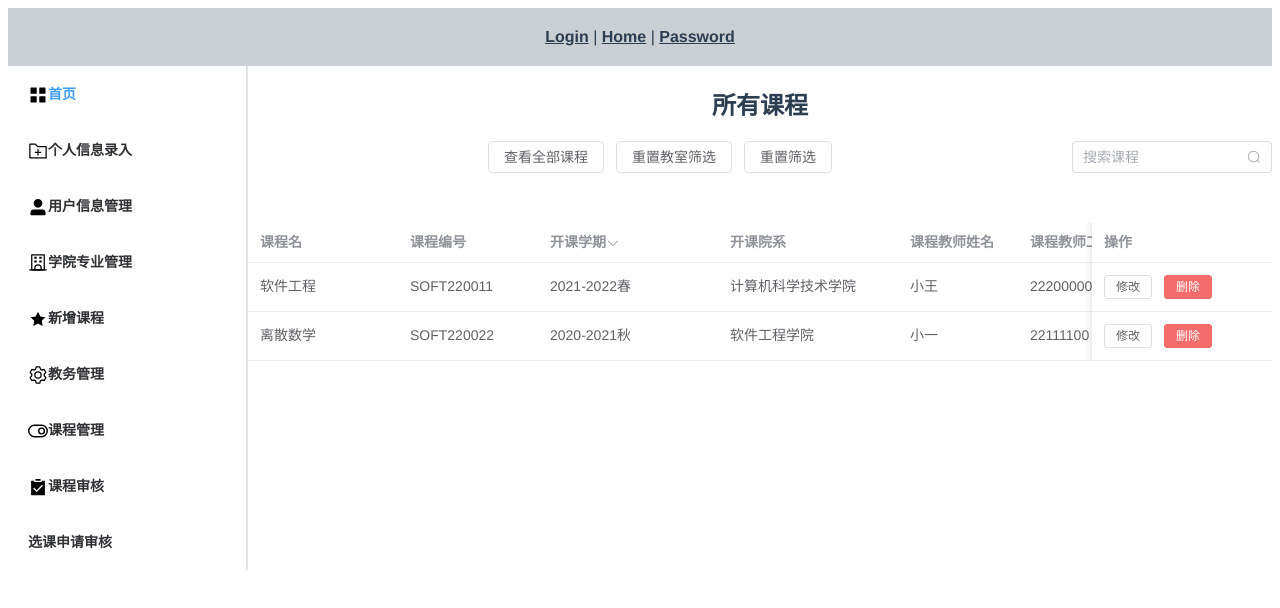
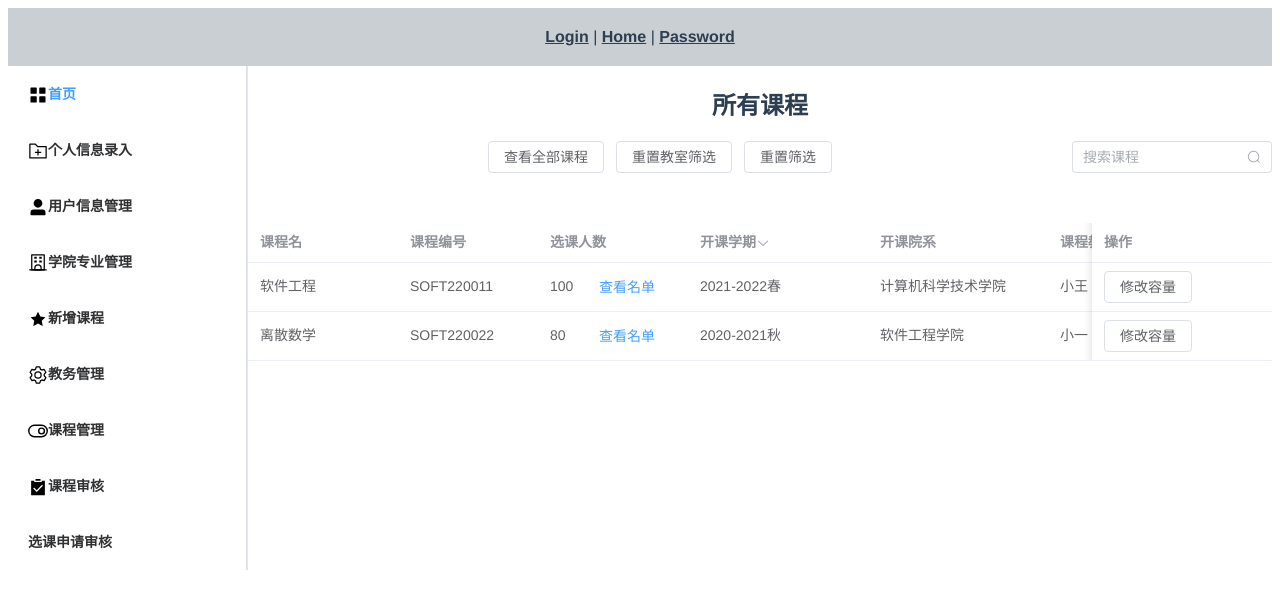
Before and after one commit to JoshYxy/SoftwareEnginnering2022, a Vue app in the folder front_end/: page /home/admin/course in a window 1280 px wide. Shown: the top 608 px of the page. Built offline with nearby package versions, Linux system fonts and the light colour scheme; sample sign-in values are in the browser's storage.

Commit message:
UPDATE:修改课程容量

```diff
--- a/front_end/src/components/course/AdminCourse.vue
+++ b/front_end/src/components/course/AdminCourse.vue
@@ -12,6 +12,14 @@
     <el-table class="class-table" :data="courses" ref="coursesData" :row-class-name="tableRowClassName" max-height="500px" @filter-change="filterChang">
         <el-table-column fixed prop="courseName" label="课程名" width="150" />
         <el-table-column fixed prop="courseNum" label="课程编号" width="140" />
+        <el-table-column fixed v-if="courseStatus != CLOSE" prop="selected" label="选课人数" width="150" >
+            <template #default="scope">
+                <div class="namelist">
+                    <span>{{scope.row.selected}}</span>
+                    <el-button class="namelist-button" type="text" @click="openList(scope.$index)" style="text-align:right">查看名单</el-button>
+                </div>
+            </template>
+        </el-table-column>
         <el-table-column prop="year,semester" label="开课学期" width="180"
             :filter-multiple="true"
             :filters="yearFilters"
@@ -80,8 +88,9 @@
         </el-table-column>
         <el-table-column fixed="right" label="操作" width="180">
         <template #default="scope">
-            <el-button v-if="scope.row.type != 'deleted'" size="small" @click="handleEdit(scope.$index, scope.row)">修改</el-button>
-            <el-button v-if="scope.row.type != 'deleted'" size="small" type="danger" @click="handleDelete(scope.$index, scope.row)">删除</el-button>
+            <el-button v-if="scope.row.type != 'deleted' && courseStatus == CLOSE" size="small" @click="handleEdit(scope.$index, scope.row)">修改</el-button>
+            <el-button v-if="courseStatus != CLOSE" @click="editCapacity(scope.$index)">修改容量</el-button>
+            <el-button v-if="scope.row.type != 'deleted' && courseStatus == CLOSE" size="small" type="danger" @click="handleDelete(scope.$index, scope.row)">删除</el-button>
             <el-dialog
                 width="70%"
                 v-model="editTableVisible[scope.$index]"
@@ -179,7 +188,13 @@
         </template>
         </el-table-column>
     </el-table>
-
+    <el-dialog v-model="listTableVisible" title="选课名单" :append-to-body="true">
+        <el-table :data="namelist" stripe max-height="450px">
+            <el-table-column prop="name" label="姓名" />
+            <el-table-column prop="number" label="学号" />
+            <el-table-column prop="major" label="专业" />
+        </el-table>
+    </el-dialog>
 </template>
 
 <script>
@@ -251,12 +266,20 @@ export default {
             buildingToAbbr: global_.buildingToAbbr,
             semesters: global_.semesters,
             years: global_.years,
+            CLOSE: global_.CLOSE,
+            ONE_OFF: global_.ONE_OFF,
+            ONE_ON: global_.ONE_ON,
+            TWO_OFF: global_.TWO_OFF,
+            TWO_ON: global_.TWO_ON,
             editTableVisible:[false,false,false,false,false,false,false,false,false,false,false,false,],//传入时数量与课程数需一直
             dialogTableVisible:[false,false,false,false,false,false,false,false,false,false,false,false,],
             majorTableVisible:[false,false,false,false,false,false,false,false,false,false,false,false,],
+            listTableVisible: false,
             selectTime:[[]],
             searchContent: '',
             popVisible: false,
+            courseStatus: '1',
+            namelist: [],
             collegeData: [
                 {
                     id: 1,
@@ -437,7 +460,8 @@ export default {
                                 ['软件工程学院','软件工程']
                             ],
                     year:'2021-2022',
-                    semester:'春'
+                    semester:'春',
+                    selected: '100',
                 },
                 {
                     courseId: 2,
@@ -464,7 +488,8 @@ export default {
                     commonCourse: '通选课程',
                     majors: [],
                     year:'2020-2021',
-                    semester:'秋'
+                    semester:'秋',
+                    selected: '80',
                 }
             ],
             editCourse: {
@@ -535,13 +560,27 @@ export default {
             if(this.editCourse.selectRoom == null) return 0
             for(let i = 0; i < this.classroom.length; i++){
                 for(let j = 0; j < this.classroom[i].room.length; j++) {
-                    if(this.editCourse.selectRoom[1] == this.classroom[i].room[j].name) {
+                    if(this.editCourse.selectRoom[1] == this.classroom[i].room[j].name
+                    && this.editCourse.selectRoom[0] == this.classroom[i].aka) {
                         return this.classroom[i].room[j].capacity
                     }
                 }
             }
             return 0
-        }
+        },
+        roomCapa() {
+            return(index => {
+                for(let i = 0; i < this.classroom.length; i++){
+                    for(let j = 0; j < this.classroom[i].room.length; j++) {
+                        if(this.courses[index].roomNum == this.classroom[i].room[j].name
+                        && this.courses[index].building == this.classroom[i].aka) {
+                            return this.classroom[i].room[j].capacity
+                        }
+                    }
+                }
+                return 0
+            })
+        },
     },
     methods: {
         filterChang() {
@@ -581,6 +620,53 @@ export default {
         },
         clearFilter() {
             this.$refs['coursesData'].clearFilter()
+        },
+
+        editCapacity(index) {
+            console.log(index)
+            var cap = this.roomCapa(index)
+            var sel = this.courses[index].selected
+            ElMessageBox.prompt('教室容量：'+cap+', 选课人数：'+this.courses[index].selected, '修改课程容量', {
+                confirmButtonText: '确认',
+                cancelButtonText: '取消',
+                inputPlaceholder: '课程容量',
+                inputPattern: /^[1-9]\d*$/,
+                inputValidator: function(value) {if(parseInt(value)>parseInt(cap) || parseInt(value)<parseInt(sel)) return '课程容量不能大于教室容量，小于选课人数'},
+                inputErrorMessage: '请输入正整数',
+            })
+                .then(({value}) => {
+                    //axios
+                    this.courses[index].capacity = value
+                    ElMessage({
+                        type: 'success',
+                        message: '修改容量成功',
+                    })
+                })
+                .catch(() => {
+                    ElMessage({
+                        type: 'info',
+                        message: '修改取消',
+                    })
+                })
+        },
+        openList(index) {
+            //axios courses[index].courseId
+            console.log(index)
+            this.listTableVisible = true
+            this.namelist = [
+                {name:'与',number:'220000',major:'软工'},
+                {name:'我',number:'220001',major:'计算机'},
+                {name:'我',number:'220001',major:'计算机'},
+                {name:'我',number:'220001',major:'计算机'},
+                {name:'我',number:'220001',major:'计算机'},
+                {name:'我',number:'220001',major:'计算机'},
+                {name:'我',number:'220001',major:'计算机'},
+                {name:'我',number:'220001',major:'计算机'},
+                {name:'我',number:'220001',major:'计算机'},
+                {name:'我',number:'220001',major:'计算机'},
+                {name:'我',number:'220001',major:'计算机'},
+                {name:'我',number:'220001',major:'计算机'},
+            ]
         },
         // eslint-disable-next-line
         tableRowClassName(row, rowIndex) {//根据该行课程的状态动态显示该行表格颜色
@@ -819,6 +905,13 @@ export default {
 
     },
     // async created() {
+            // axios.get('http://localhost:8081/user/curriculaVariable')
+            // .then(res => {
+            //     this.courseStatus = res.data.data1
+            // })
+            // .catch(error => {
+            //     console.dir(error)
+            // })
     //     await axios.get('http://localhost:8081/user/course/new')
     //     .then(res => {
     //         this.teacherData = res.data.data1
--- a/front_end/src/components/course/TeacherCourse.vue
+++ b/front_end/src/components/course/TeacherCourse.vue
@@ -5,6 +5,14 @@
     <el-table class="tea-course-table" ref="course-table" :data="courses" :row-class-name="tableRowClassName">
         <el-table-column fixed prop="courseName" label="课程名" width="150" />
         <el-table-column fixed prop="courseNum" label="课程编号" width="140" />
+        <el-table-column v-if="courseStatus != CLOSE" prop="selected" label="选课人数" width="150" >
+            <template #default="scope">
+                <div class="namelist">
+                    <span>{{scope.row.selected}}</span>
+                    <el-button class="namelist-button" type="text" @click="openList(scope.$index)" style="text-align:right">查看名单</el-button>
+                </div>
+            </template>
+        </el-table-column>
         <el-table-column prop="year,semester" label="开课学期" width="180">
             <template #default="scope">
                 {{scope.row.year}}{{scope.row.semester}}
@@ -41,7 +49,7 @@
                 </el-dialog>
             </template>
         </el-table-column>
-        <el-table-column fixed="right" label="操作" width="180">
+        <el-table-column v-if="courseStatus == CLOSE" fixed="right" label="操作" width="180">
         <template #default="scope">
             <el-button v-if="scope.row.type != 'add'" size="small" @click="handleEdit(scope.$index, scope.row)">申请修改</el-button>
             <el-button v-if="scope.row.type != 'add'" size="small" type="danger" @click="handleDelete(scope.$index, scope.row)">申请删除</el-button>
@@ -165,6 +173,13 @@
             </span>
         </template>
     </el-dialog>
+    <el-dialog v-model="listTableVisible" title="选课名单" :append-to-body="true">
+        <el-table :data="namelist" stripe max-height="450px">
+            <el-table-column prop="name" label="姓名" />
+            <el-table-column prop="number" label="学号" />
+            <el-table-column prop="major" label="专业" />
+        </el-table>
+    </el-dialog>
 </template>
 
 <script>
@@ -229,12 +244,19 @@ export default {
                 multiple: true
             },
             periods: global_.periods,
+            CLOSE: global_.CLOSE,
+            ONE_OFF: global_.ONE_OFF,
+            ONE_ON: global_.ONE_ON,
+            TWO_OFF: global_.TWO_OFF,
+            TWO_ON: global_.TWO_ON,
+            courseStatus: '0',
             operateStatus: '',//操作状态new代表在新增，change代表在修改
             abbrToBuilding: global_.abbrToBuilding,
             buildingToAbbr: global_.buildingToAbbr,
             editTableVisible:[false,false,false,false,false,false,false,false,],//传入时数量与课程数需一直
             dialogTableVisible:[false,false,false,false,false,false,false,false,],
             majorTableVisible:[false,false,false,false,false,false,false,false,false,false,false,false,],
+            listTableVisible: false,
             newTableVisible: false,
             editCapacity: '',
             selectTime:[[]],
@@ -243,6 +265,8 @@ export default {
                 label: 'name',
                 value: 'name'
             },
+            namelist: [
+            ],
             classroom: [
                 {
                     name: '第三教学楼',
@@ -412,7 +436,8 @@ export default {
                                 ['软件工程学院','软件工程']
                             ],
                     year: '2021-2022',
-                    semester: '春'
+                    semester: '春',
+                    selected: '100',
                 },
                 {
                     courseId: 2,
@@ -444,7 +469,8 @@ export default {
                                 ['软件工程学院','软件工程']
                             ],
                     year: '2021-2022',
-                    semester: '春'
+                    semester: '春',
+                    selected: '80',
                 }
             ],
             editCourse: {
@@ -525,6 +551,25 @@ export default {
             this.setAvalTime()
             this.newTableVisible = true
             // this.newCourse = {}
+        },
+        openList(index) {
+            //axios courses[index].courseId
+            console.log(index)
+            this.listTableVisible = true
+            this.namelist = [
+                {name:'与',number:'220000',major:'软工'},
+                {name:'我',number:'220001',major:'计算机'},
+                {name:'我',number:'220001',major:'计算机'},
+                {name:'我',number:'220001',major:'计算机'},
+                {name:'我',number:'220001',major:'计算机'},
+                {name:'我',number:'220001',major:'计算机'},
+                {name:'我',number:'220001',major:'计算机'},
+                {name:'我',number:'220001',major:'计算机'},
+                {name:'我',number:'220001',major:'计算机'},
+                {name:'我',number:'220001',major:'计算机'},
+                {name:'我',number:'220001',major:'计算机'},
+                {name:'我',number:'220001',major:'计算机'},
+            ]
         },
         handleDelete(index, data){
             ElMessageBox.confirm(
@@ -763,6 +808,13 @@ export default {
     },
     async created() {
         //课程时间，可用教师获取
+        axios.get('http://localhost:8081/user/curriculaVariable')
+        .then(res => {
+            this.courseStatus = res.data.data1
+        })
+        .catch(error => {
+            console.dir(error)
+        })
         axios.get('http://localhost:8081/user/course/new')
         .then(res => {
             this.classroom = res.data.data2
@@ -828,6 +880,17 @@ export default {
 </script>
 
 <style>
+.namelist {
+    display: flex;
+}
+.namelist span {
+    align-self: center;
+}
+.namelist .namelist-button {
+    /* flex: 1; */
+    margin-left: auto;
+    margin-right: 20px;
+}
 .tea-course-table .el-table__header {
     display: inline-block;
     vertical-align: middle;
--- a/front_end/src/components/jsComponents/global.js
+++ b/front_end/src/components/jsComponents/global.js
@@ -34,11 +34,21 @@ const years = [
     '2020-2021',
     '2021-2022'
 ]
+const CLOSE = '0'
+const ONE_ON = '1'
+const ONE_OFF = '2'
+const TWO_ON = '3'
+const TWO_OFF = '4'
 export default
 {
     buildingToAbbr,
     abbrToBuilding,
     periods,
     semesters,
-    years
+    years,
+    CLOSE,
+    ONE_OFF,
+    ONE_ON,
+    TWO_OFF,
+    TWO_ON
 }
```
Also changed, not shown: front_end/src/components/course/EduMaintenance.vue (+38 -15 lines), front_end/src/components/course/StudentCourse.vue (+11 -4 lines).
